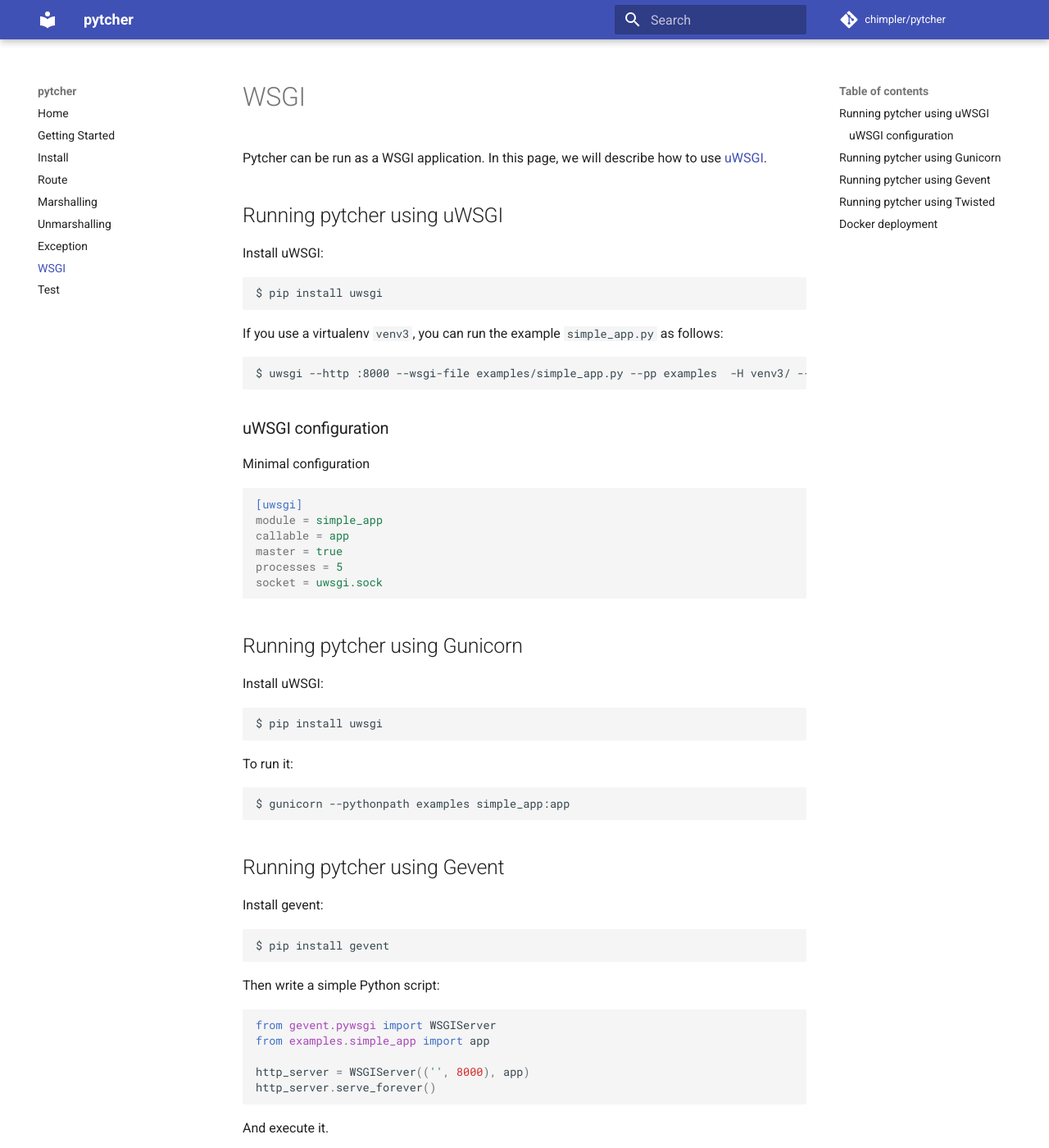
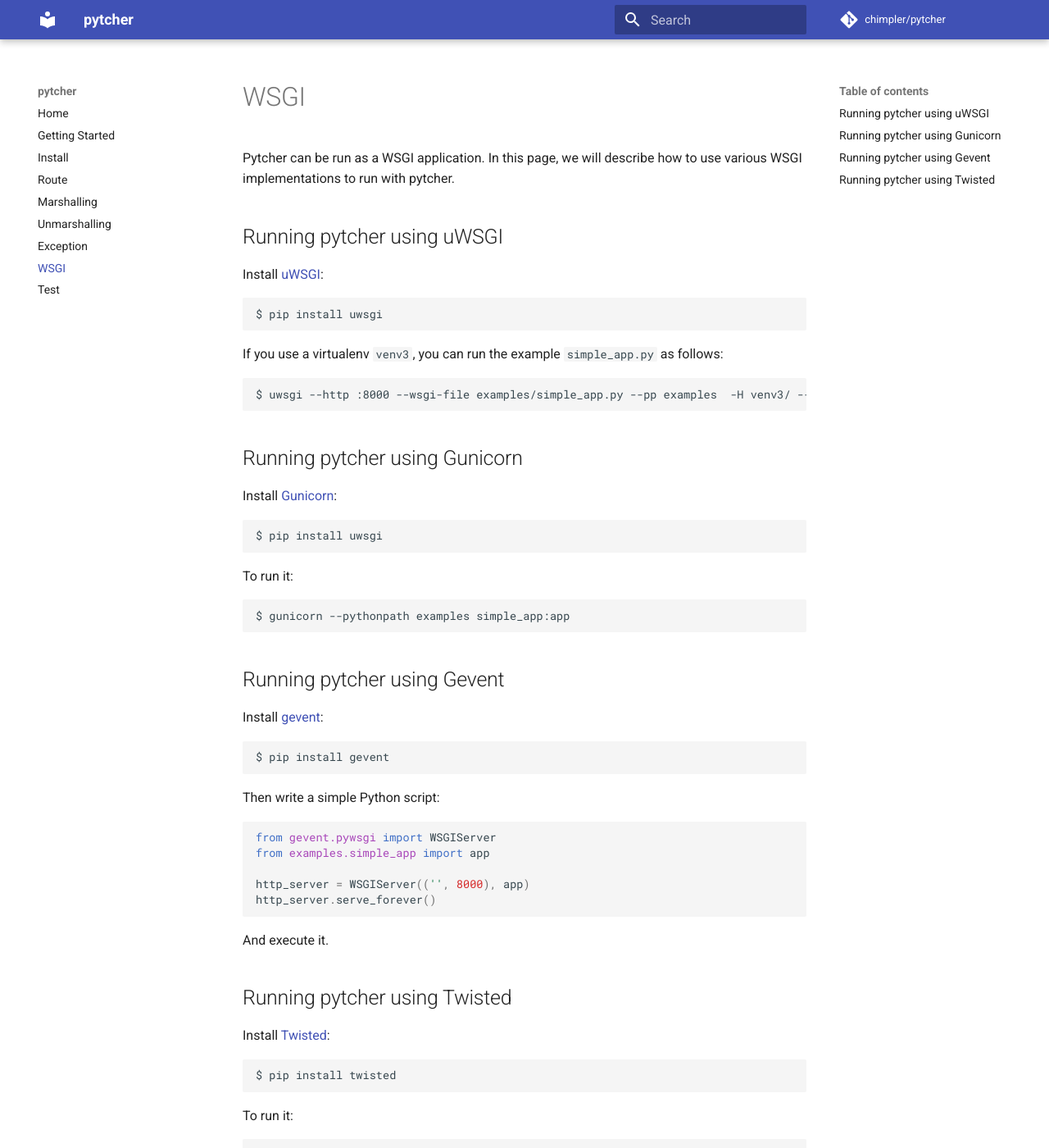
Before and after one commit to chimpler/pytcher, an MkDocs documentation site: the page built from docs/wsgi.md, in a window 1280 px wide and 1400 px high. Shown: the whole window at 82% size. Built offline with MkDocs 1.6.1 and Material for MkDocs 9.7.7, drawn with Linux system fonts in a browser that asks for light colours; comment, search, counter and statistics services are not loaded; some of the changed text lies outside the part shown.

````diff
--- a/docs/wsgi.md
+++ b/docs/wsgi.md
@@ -1,8 +1,9 @@
-Pytcher can be run as a WSGI application. In this page, we will describe how to use [uWSGI](https://uwsgi-docs.readthedocs.io/en/latest/).
+Pytcher can be run as a WSGI application.
+In this page, we will describe how to use various WSGI implementations to run with pytcher.
 
 ## Running pytcher using uWSGI
 
-Install uWSGI:
+Install [uWSGI](https://uwsgi-docs.readthedocs.io/en/latest/):
 
     $ pip install uwsgi
 
@@ -10,22 +11,9 @@ If you use a virtualenv `venv3`, you can run the example `simple_app.py` as foll
 
     $ uwsgi --http :8000 --wsgi-file examples/simple_app.py --pp examples  -H venv3/ --wsgi simple_app:app
 
-### uWSGI configuration
-
-Minimal configuration
-
-```ini
-[uwsgi]
-module = simple_app
-callable = app
-master = true
-processes = 5
-socket = uwsgi.sock
-```
-
 ## Running pytcher using Gunicorn
 
-Install uWSGI:
+Install [Gunicorn](https://gunicorn.org/):
 
     $ pip install uwsgi
 
@@ -36,7 +24,7 @@ To run it:
 
 ## Running pytcher using Gevent
 
-Install gevent:
+Install [gevent](http://www.gevent.org/):
 
     $ pip install gevent
 
@@ -53,12 +41,10 @@ And execute it.
 
 ## Running pytcher using Twisted
 
-Install Twisted:
+Install [Twisted](https://twistedmatrix.com/trac/):
 
     $ pip install twisted
 
 To run it:
 
     $ twistd -n web --port tcp:8000 --wsgi examples.simple_app.app
-
-## Docker deployment
````
Also changed, not shown: docs/index.md (+0 -3 lines), docs/unmarshalling.md (+11 -0 lines), 4 other files.
